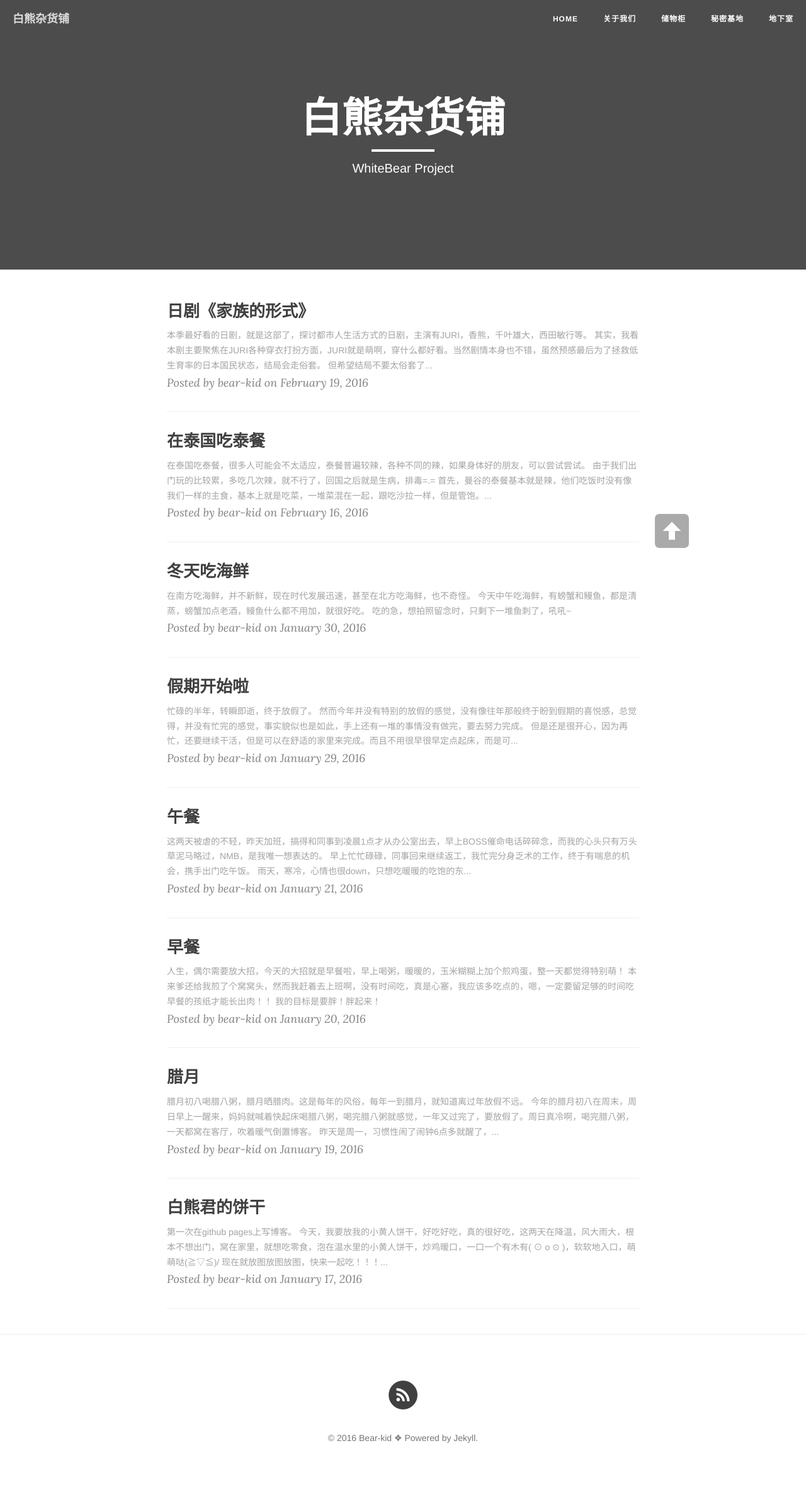
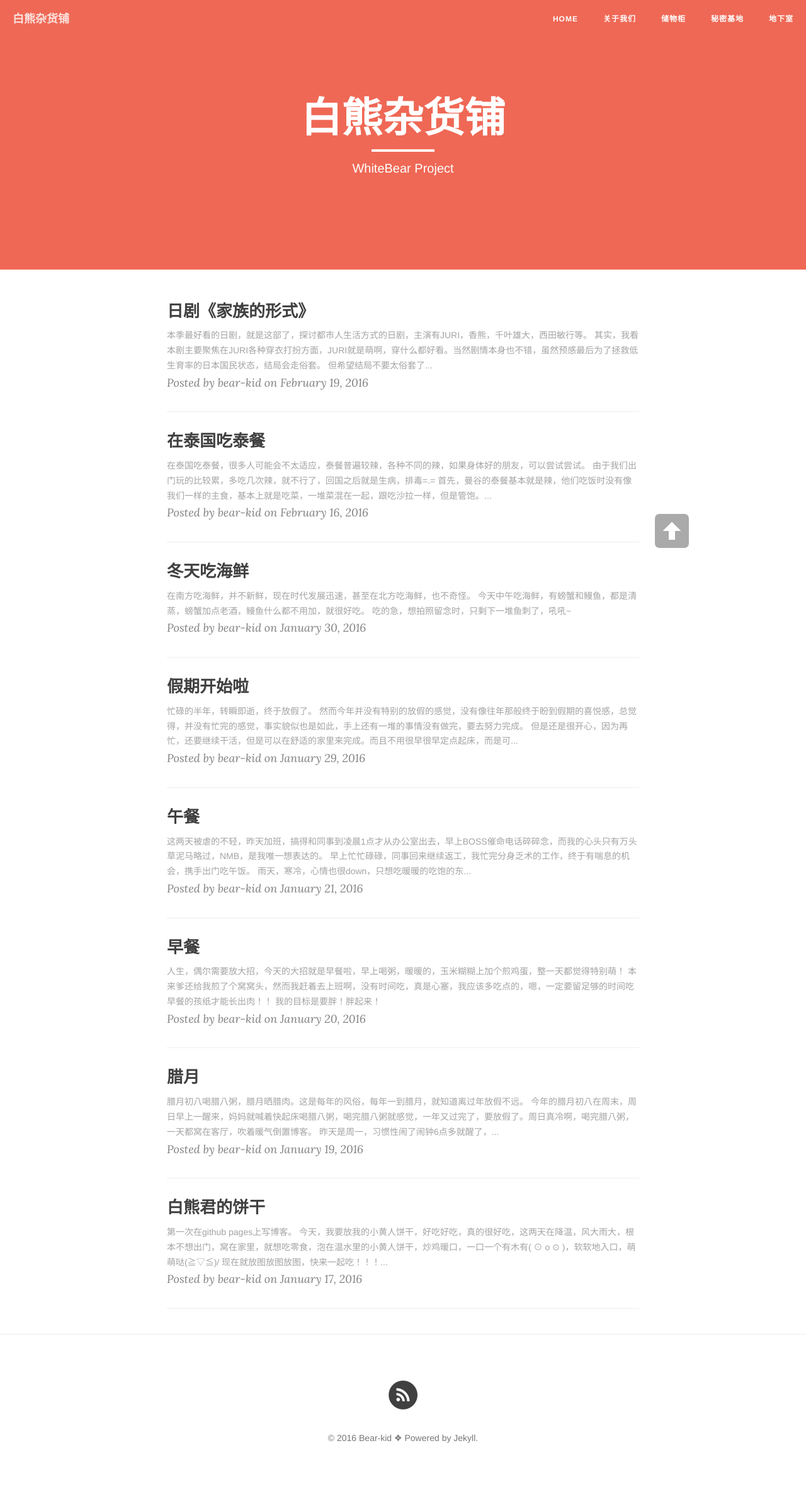
Before and after one commit to bear-kid/bear-kid.github.io, a Jekyll site: the page built from index.html, in a window 1280 px wide. Shown: the whole page at 63% size. Built offline with Jekyll 4.4.1, drawn with Linux system fonts in a browser that asks for light colours; nearby versions of some CDN libraries; the list of posts is cut into pages by our own code.

Commit message:
change color

```diff
--- a/_config.yml
+++ b/_config.yml
@@ -1,6 +1,6 @@
 # Site settings
 title: 白熊杂货铺
-header-img: "img/black.jpg"
+header-img: "img/red.jpg"
 tagline: "cn"
 description: "whitebear|Bear-kid Project"
 baseurl: ""
```
